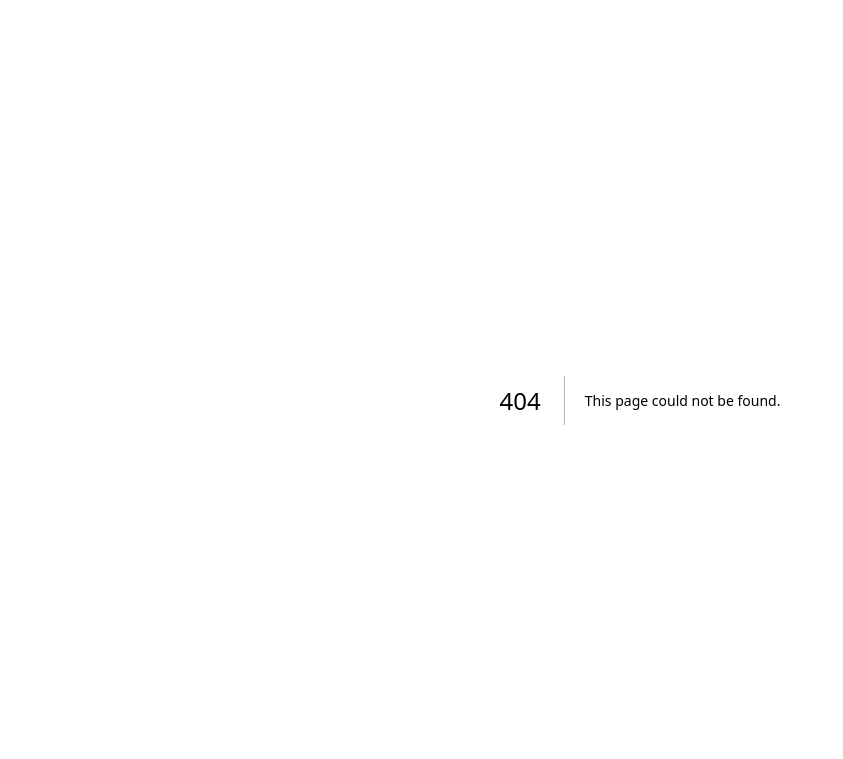
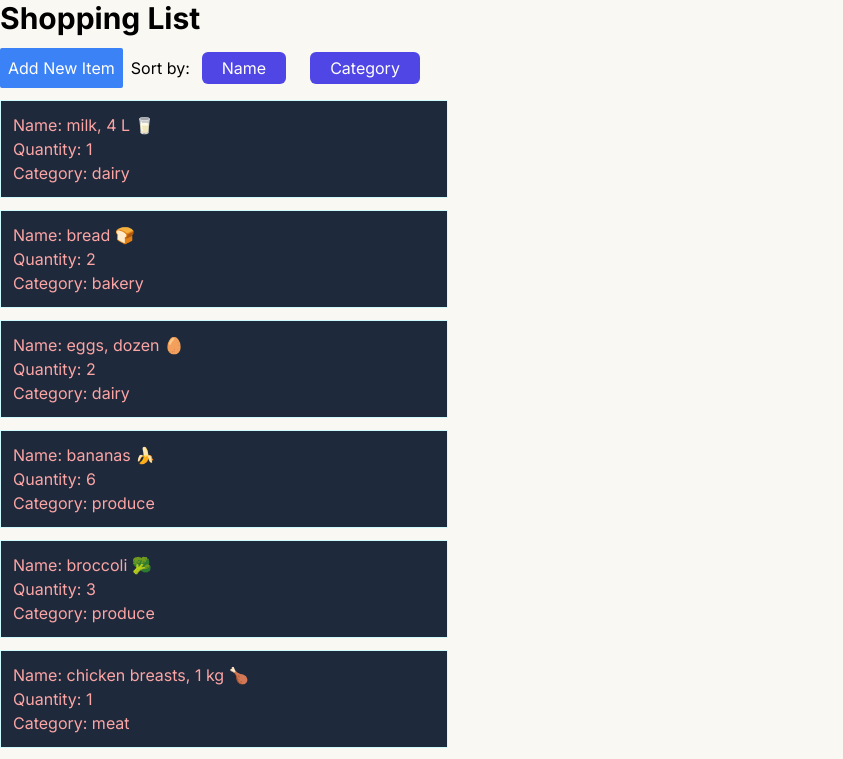
Before and after one commit to Cheryl-LL/cprg306-assignments, a Next.js app: page /week-6 in a window 1280 px wide. Before the commit this address had no page. Shown: the top 759 px of the page, without its empty margins (0-843 px from the left). Built offline with nearby package versions, Linux system fonts and the light colour scheme.

Commit message:
update week 6

```diff
--- a/app/page.js
+++ b/app/page.js
@@ -39,6 +39,14 @@ export default function Home() {
             Week 5
             </Link>
         </div>
+        <div>
+          <Link
+          className={styledLink}
+          href="./week-6"
+          >
+            Week 6
+            </Link>
+        </div>
         </div>
     </main>
   );
--- /dev/null
+++ b/app/week-6/item-card.js
@@ -0,0 +1,15 @@
+export default function ItemCard({foodItem}) {
+    const {name, quantity, category} = foodItem;
+
+    return (
+      <div>
+            <main>
+              <div className="text-red-300 bg-slate-800 border border-cyan-100 mt-3 p-3 max-w-md">
+                <p>Name: {name}</p>
+                <p>Quantity: {quantity}</p>
+                <p>Category: {category}</p>
+              </div>
+          </main>
+      </div>
+    );
+  }
--- /dev/null
+++ b/app/week-6/item-form.js
@@ -0,0 +1,100 @@
+import { useState } from "react";
+
+export default function ItemForm({ closeForm, addItem }) {
+  const [itemName, setItemName] = useState("");
+  const [quantity, setQuantity] = useState(1);
+  const [category, setCategory] = useState("produce");
+
+  const handleSubmit = (e) => {
+    e.preventDefault();
+
+    let newItem = {
+      name: itemName,
+      quantity: quantity,
+      category: category,
+    };
+
+    addItem(newItem);
+    setItemName("");
+    setQuantity(1);
+    setCategory("produce");
+    closeForm();
+  };
+
+  const handleItemName = (e) => {
+    setItemName(e.target.value);
+  };
+
+  const handleQuantity = (e) => {
+    setQuantity(e.target.value);
+  };
+
+  const handleCategory = (e) => {
+    setCategory(e.target.value);
+  };
+
+  return (
+    <div
+      onClick={closeForm}
+      className="h-full w-full overflow-auto absolute flex justify-center items-center bg-gray-950/70"
+    >
+      <section
+        onClick={(e) => e.stopPropagation()}
+        className="max-w-md p-4 rounded-md shadow-md bg-white text-black"
+      >
+        <form onSubmit={handleSubmit}>
+          <div>
+            <h1 className="text-xl font-bold">New Item</h1>
+            <input
+              //   className={styledInput}
+              className="w-full rounded-md mt-5 h-10 border border-indigo-600"
+              type="text"
+              onChange={handleItemName}
+              value={itemName}
+              required
+              placeholder="Item name"
+            />
+          </div>
+          <div className="flex justify-between">
+            <input
+              className="w-20 rounded-md mt-5 h-10 border border-indigo-600"
+              type="number"
+              onChange={handleQuantity}
+              value={quantity}
+              required
+              placeholder="Quantity"
+            />
+
+            <div>
+              <select
+                className="rounded-md mt-5 h-10 border border-indigo-600"
+                onChange={handleCategory}
+                value={category}
+                required
+              >
+                <option disabled>
+                  Category
+                </option>
+                <option value="produce">Produce</option>
+                <option value="diary">Diary</option>
+                <option value="bakery">Bakery</option>
+                <option value="meat">Meat</option>
+                <option value="frozen">Frozen Foods</option>
+                <option value="canned">Canned Goods</option>
+                <option value="dry">Dry Goods</option>
+                <option value="snack">Snacks</option>
+                <option value="house">Household</option>
+                <option value="other">Other</option>
+              </select>
+            </div>
+          </div>
+          <button
+            className="bg-blue-400 w-96 hover:bg-blue-700 rounded text-white text-lg mt-5 p-1 active:bg-yellow-300 mb-5"
+          >
+            +
+          </button>
+        </form>
+      </section>
+    </div>
+  );
+}
--- /dev/null
+++ b/app/week-6/item-list.js
@@ -0,0 +1,71 @@
+"use client";
+import { useEffect, useState } from "react";
+import ItemForm from "./item-form";
+import itemDataJSON from "../data/items.json";
+import ItemCard from "./item-card";
+
+export default function ItemList() {
+  const styledButton = "bg-indigo-600 rounded-md px-5 py-1 mx-3 text-white";
+
+  const [itemData, setItemData] = useState([]);
+  const [isOpen, setIsOpen] = useState(false);
+
+  useEffect(() => {
+    setItemData(itemDataJSON);
+    console.log("useEffect runs");
+  }, []);
+
+  const handleSort = (sort) => {
+    const sortedData = [...itemData].sort((a, b) => {
+      const nameA = a[sort].toUpperCase();
+      const nameB = b[sort].toUpperCase();
+      return nameA > nameB ? 1 : -1;
+    });
+    setItemData(sortedData);
+  };
+
+  const handleClick = () => setIsOpen(true);
+  const handleClose = () => setIsOpen(false);
+
+  const handleCreateItem = (newItem) => {
+    setItemData([...itemData, newItem]);
+    console.log(newItem);
+  };
+
+  return (
+    <div className="">
+      {isOpen && (
+        <ItemForm closeForm={handleClose} addItem={handleCreateItem} />
+      )}
+      <h1 className="text-3xl font-bold mb-3">Shopping List</h1>
+
+      <div className="flex items-center">
+        <button
+          className="p-2 rounded-sm bg-blue-500 text-white hover:bg-blue-400"
+          onClick={handleClick}
+        >
+          Add New Item
+        </button>
+
+        <div className="ml-2">
+          <label>Sort by:</label>
+          <button onClick={() => handleSort("name")} className={styledButton}>
+            Name
+          </button>
+          <button
+            onClick={() => handleSort("category")}
+            className={styledButton}
+          >
+            Category
+          </button>
+        </div>
+      </div>
+
+      <div>
+        {itemData.map((item, index) => (
+          <ItemCard key={index} foodItem={item} />
+        ))}
+      </div>
+    </div>
+  );
+}
--- /dev/null
+++ b/app/week-6/page.js
@@ -0,0 +1,15 @@
+import GoBackComponent from "../_components/go-back-component";
+import ItemList from "./item-list";
+
+export default function Week4Page() {
+  return (
+    <main className="">
+      <div className="">
+
+        <ItemList />
+      </div>
+
+      <GoBackComponent />
+    </main>
+  );
+}
```
